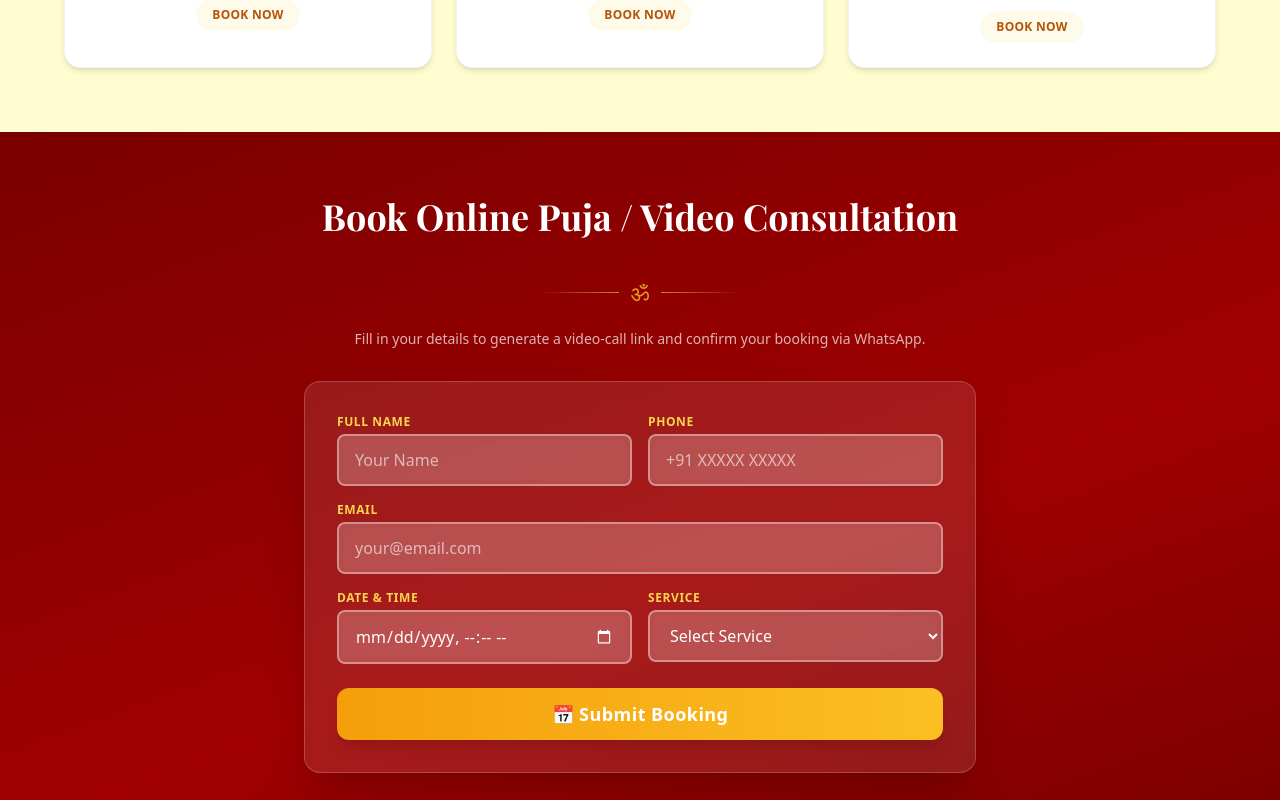
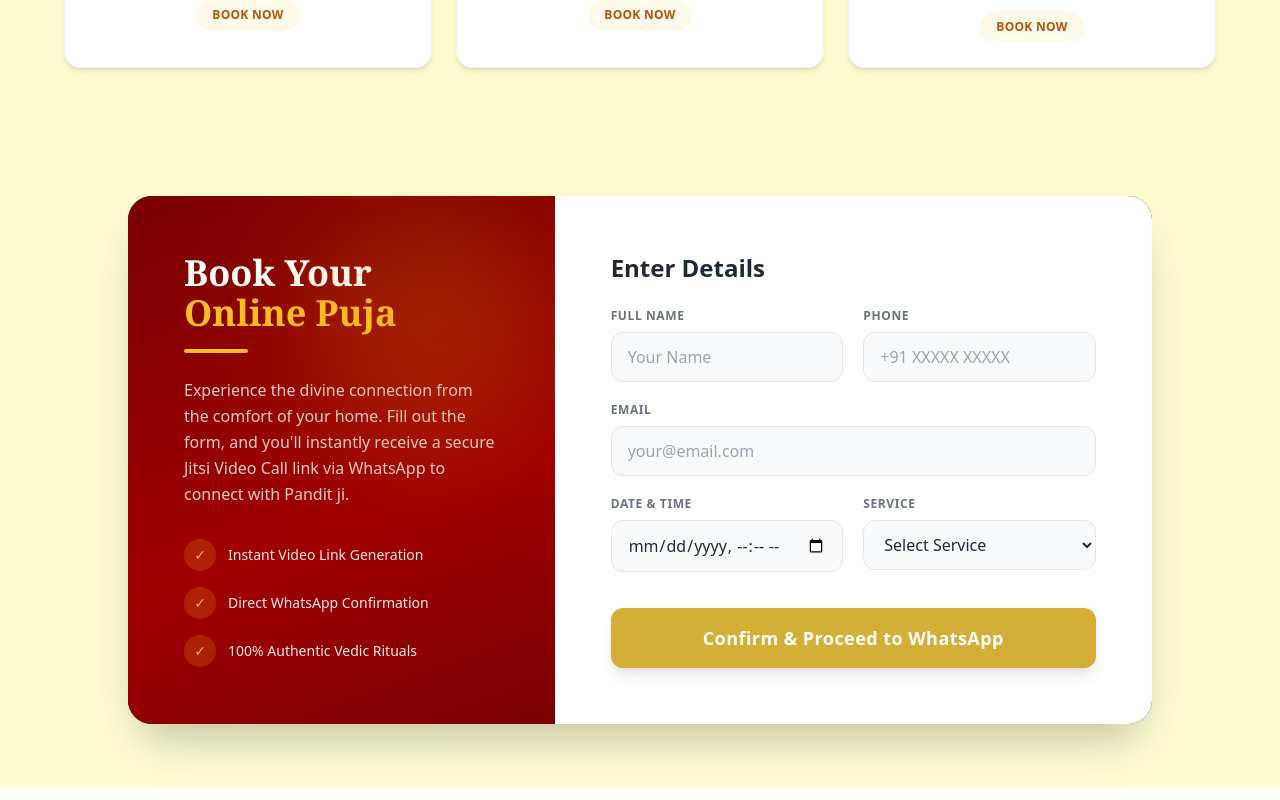
Before and after one commit to chykeshav/Santosh-Shastri-Website, a React (Vite) app in the folder frontend/: page / in a window 1280 px wide. Shown: the part 1980-2780 px from the top of the page. Built offline with nearby package versions, Linux system fonts and the light colour scheme.

Commit message:
Upgrade all sections (Contact, About, Booking) to premium contained UI

```diff
--- a/frontend/src/components/AboutUs.tsx
+++ b/frontend/src/components/AboutUs.tsx
@@ -1,22 +1,58 @@
 import React from 'react';
-import Footer from './Footer';
 
 function AboutUs() {
   return (
-    <div className="flex flex-col min-h-screen bg-gray-50">
-      <div className="flex-grow max-w-4xl mx-auto px-4 py-12 text-gray-800">
-        <div className="mb-8">
-          <a href="/" className="text-amber-600 font-semibold hover:underline">← Back to Home</a>
-        </div>
-        <h1 className="text-3xl font-bold text-amber-700 mb-6 font-serif">About Us</h1>
-        <div className="space-y-4 bg-white p-6 md:p-10 rounded-2xl shadow-sm border border-gray-100">
-          <p>Namaste, welcome to Santosh Shastri's official website.</p>
-          <p>With years of experience in conducting Vedic rituals, Puja-Paath, and providing Court Marriage Assistance, we strive to bring peace, prosperity, and legal ease to our clients' lives in Mumbai, Maharashtra and beyond.</p>
-          <p>Our services include Navgrah Puja, Satyanarayan Puja, Ganpati Puja, Marriage Registration, and personalized Kundli consultations. We believe in preserving traditional Vedic authenticity while offering modern convenience like Video Call consultations.</p>
-          <p>For any inquiries, feel free to contact us via WhatsApp or Email.</p>
+    <div className="flex-grow bg-[#FFFDD0] py-16 px-4 flex items-center justify-center">
+      <div className="max-w-5xl w-full">
+        {/* Premium Contained About Card */}
+        <div className="bg-white rounded-3xl overflow-hidden shadow-2xl flex flex-col md:flex-row border border-amber-100">
+
+          {/* Left Image Area */}
+          <div className="w-full md:w-2/5 relative min-h-[400px]">
+            <img
+              src="https://loremflickr.com/600/800/temple,india?random=30"
+              alt="About Santosh Shastri"
+              className="w-full h-full object-cover"
+            />
+            {/* Gradient Overlay */}
+            <div className="absolute inset-0 bg-gradient-to-t from-maroon/90 to-transparent flex items-end p-8">
+              <div className="text-white">
+                <span className="text-4xl text-amber-400 mb-2 block">ॐ</span>
+                <h2 className="text-2xl font-bold font-serif">Trust &amp; Tradition</h2>
+              </div>
+            </div>
+          </div>
+
+          {/* Right Content Area */}
+          <div className="w-full md:w-3/5 p-10 md:p-16 flex flex-col justify-center bg-white relative">
+            <h1 className="text-4xl md:text-5xl font-bold mb-6 font-serif text-maroon">
+              About Us
+            </h1>
+
+            <div className="space-y-5 text-gray-600 text-lg leading-relaxed">
+              <p>
+                <strong className="text-amber-700">Namaste,</strong> welcome to Pandit Santosh Shastri's official website.
+              </p>
+              <p>
+                With decades of profound experience in conducting authentic Vedic rituals, Puja-Paath, and providing expert Court Marriage Assistance, we strive to bring peace, prosperity, and legal ease to our clients' lives in Mumbai and across Maharashtra.
+              </p>
+              <p>
+                Our specialized services include <span className="font-semibold text-gray-800">Navgrah Puja, Satyanarayan Puja, Ganpati Puja, Marriage Registration</span>, and highly personalized <span className="font-semibold text-gray-800">Kundli consultations</span>.
+              </p>
+              <p>
+                We believe in preserving traditional Vedic authenticity while embracing modern convenience, such as our seamless Online Video Call consultations.
+              </p>
+            </div>
+
+            <div className="mt-10">
+              <a href="/#booking" className="inline-block bg-amber-500 text-white font-bold px-8 py-3 rounded-lg shadow-lg hover:bg-amber-400 transition-colors">
+                Book a Service
+              </a>
+            </div>
+          </div>
+
         </div>
       </div>
-      <Footer />
     </div>
   );
 }
--- a/frontend/src/components/BookingForm.tsx
+++ b/frontend/src/components/BookingForm.tsx
@@ -1,16 +1,10 @@
 import React, { useState, useEffect } from 'react';
 import axios from 'axios';
 
-// Fallback only used if VITE_BACKEND_URL wasn't set at build time.
-// IMPORTANT: whichever host you actually deploy the backend to (Railway, Render, or
-// api.santoshshastri.site), set VITE_BACKEND_URL to that URL in the frontend's build
-// env (Vercel project settings) — it is trusted directly, no need to edit this file.
 const FALLBACK_BACKEND = 'https://santoshshastri-backend-production.up.railway.app';
 
 function resolveBackendUrl(): string {
   const raw = String(import.meta.env.VITE_BACKEND_URL ?? '').trim().replace(/\/+$/, '');
-  // Any well-formed http(s) URL set at build time is trusted — it comes from our own
-  // Vercel project config, not from anything a visitor can influence.
   const isWellFormed = /^https?:\/\/[^\s/]+$/.test(raw);
   return isWellFormed ? raw : FALLBACK_BACKEND;
 }
@@ -57,7 +51,6 @@ function BookingForm() {
       setStatus('success');
       setMessage('Redirecting to WhatsApp...');
 
-      // WhatsApp redirection
       const waNumber = '919323152991';
       const waText = `Namaste Santosh ji,\n\nMeri nayi booking hai:\nNaam: ${formData.name}\nPhone: ${formData.phone}\nService: ${formData.service}\nDate/Time: ${formData.datetime}\n\nVideo Call Link: ${meetLink}`;
       const waUrl = `https://wa.me/${waNumber}?text=${encodeURIComponent(waText)}`;
@@ -73,21 +66,48 @@ function BookingForm() {
   };
 
   return (
-    <section className="booking-gradient text-white py-16 px-4" id="booking">
-      <div className="max-w-2xl mx-auto">
-        {/* Header */}
-        <h2 className="section-title text-white" style={{ fontFamily: "'Playfair Display', serif" }}>
-          Book Online Puja / Video Consultation
+    <section className="bg-[#FFFDD0] py-16 px-4" id="booking">
+      <div className="max-w-5xl mx-auto">
+        <div className="rounded-3xl overflow-hidden shadow-2xl flex flex-col md:flex-row bg-[#0f0f0f]">
+
+          {/* Left Decorative/Info Area */}
+          <div className="w-full md:w-5/12 booking-gradient p-10 md:p-14 text-white relative flex flex-col justify-center">
+            {/* Subtle glow */}
+            <div className="absolute top-0 right-0 w-64 h-64 bg-amber-500/20 rounded-full blur-3xl pointer-events-none"></div>
+
+            <h2 className="text-3xl md:text-4xl font-bold mb-4 font-serif leading-tight">
+              Book Your <br/><span className="text-amber-400">Online Puja</span>
             </h2>
-        <div className="om-divider" style={{ color: '#fbbf24' }}>ॐ</div>
-        <p className="text-center text-white/70 mb-8 text-sm">
-          Fill in your details to generate a video-call link and confirm your booking via WhatsApp.
+            <div className="w-16 h-1 bg-amber-400 mb-6 rounded"></div>
+
+            <p className="text-white/80 mb-8 leading-relaxed">
+              Experience the divine connection from the comfort of your home. Fill out the form, and you'll instantly receive a secure Jitsi Video Call link via WhatsApp to connect with Pandit ji.
             </p>
 
-        <form onSubmit={handleSubmit} className="flex flex-col gap-4 bg-white/10 backdrop-blur-md rounded-2xl p-8 shadow-2xl border border-white/20">
-          <div className="grid grid-cols-1 sm:grid-cols-2 gap-4">
+            <ul className="space-y-4">
+              <li className="flex items-center gap-3 text-sm text-white/90">
+                <span className="w-8 h-8 rounded-full bg-amber-500/20 flex items-center justify-center text-amber-400">✓</span>
+                Instant Video Link Generation
+              </li>
+              <li className="flex items-center gap-3 text-sm text-white/90">
+                <span className="w-8 h-8 rounded-full bg-amber-500/20 flex items-center justify-center text-amber-400">✓</span>
+                Direct WhatsApp Confirmation
+              </li>
+              <li className="flex items-center gap-3 text-sm text-white/90">
+                <span className="w-8 h-8 rounded-full bg-amber-500/20 flex items-center justify-center text-amber-400">✓</span>
+                100% Authentic Vedic Rituals
+              </li>
+            </ul>
+          </div>
+
+          {/* Right Form Area */}
+          <div className="w-full md:w-7/12 p-8 md:p-12 lg:p-14 bg-white relative">
+            <h3 className="text-2xl font-bold text-gray-800 mb-6">Enter Details</h3>
+
+            <form onSubmit={handleSubmit} className="flex flex-col gap-5 relative z-10">
+              <div className="grid grid-cols-1 sm:grid-cols-2 gap-5">
                 <div>
-              <label className="block text-xs font-semibold text-amber-300 mb-1 uppercase tracking-wider">Full Name</label>
+                  <label className="block text-xs font-bold text-gray-500 mb-2 uppercase tracking-wider">Full Name</label>
                   <input
                     type="text"
                     name="name"
@@ -95,11 +115,11 @@ function BookingForm() {
                     value={formData.name}
                     onChange={handleChange}
                     required
-                className="form-input"
+                    className="w-full px-4 py-3 rounded-xl border border-gray-200 bg-gray-50 focus:bg-white focus:outline-none focus:ring-2 focus:ring-amber-500/50 transition-all text-gray-800"
                   />
                 </div>
                 <div>
-              <label className="block text-xs font-semibold text-amber-300 mb-1 uppercase tracking-wider">Phone</label>
+                  <label className="block text-xs font-bold text-gray-500 mb-2 uppercase tracking-wider">Phone</label>
                   <input
                     type="tel"
                     name="phone"
@@ -107,13 +127,13 @@ function BookingForm() {
                     value={formData.phone}
                     onChange={handleChange}
                     required
-                className="form-input"
+                    className="w-full px-4 py-3 rounded-xl border border-gray-200 bg-gray-50 focus:bg-white focus:outline-none focus:ring-2 focus:ring-amber-500/50 transition-all text-gray-800"
                   />
                 </div>
               </div>
 
               <div>
-            <label className="block text-xs font-semibold text-amber-300 mb-1 uppercase tracking-wider">Email</label>
+                <label className="block text-xs font-bold text-gray-500 mb-2 uppercase tracking-wider">Email</label>
                 <input
                   type="email"
                   name="email"
@@ -121,35 +141,34 @@ function BookingForm() {
                   value={formData.email}
                   onChange={handleChange}
                   required
-              className="form-input"
+                  className="w-full px-4 py-3 rounded-xl border border-gray-200 bg-gray-50 focus:bg-white focus:outline-none focus:ring-2 focus:ring-amber-500/50 transition-all text-gray-800"
                 />
               </div>
 
-          <div className="grid grid-cols-1 sm:grid-cols-2 gap-4">
+              <div className="grid grid-cols-1 sm:grid-cols-2 gap-5">
                 <div>
-              <label className="block text-xs font-semibold text-amber-300 mb-1 uppercase tracking-wider">Date &amp; Time</label>
+                  <label className="block text-xs font-bold text-gray-500 mb-2 uppercase tracking-wider">Date &amp; Time</label>
                   <input
                     type="datetime-local"
                     name="datetime"
                     value={formData.datetime}
                     onChange={handleChange}
                     required
-                className="form-input"
-                style={{ colorScheme: 'dark' }}
+                    className="w-full px-4 py-3 rounded-xl border border-gray-200 bg-gray-50 focus:bg-white focus:outline-none focus:ring-2 focus:ring-amber-500/50 transition-all text-gray-800"
                   />
                 </div>
                 <div>
-              <label className="block text-xs font-semibold text-amber-300 mb-1 uppercase tracking-wider">Service</label>
+                  <label className="block text-xs font-bold text-gray-500 mb-2 uppercase tracking-wider">Service</label>
                   <select
                     name="service"
                     value={formData.service}
                     onChange={handleChange}
                     required
-                className="form-input"
+                    className="w-full px-4 py-3 rounded-xl border border-gray-200 bg-gray-50 focus:bg-white focus:outline-none focus:ring-2 focus:ring-amber-500/50 transition-all text-gray-800"
                   >
-                <option value="" disabled className="text-gray-800">Select Service</option>
+                    <option value="" disabled>Select Service</option>
                     {services.map((s) => (
-                  <option key={s} value={s} className="text-gray-800">{s}</option>
+                      <option key={s} value={s}>{s}</option>
                     ))}
                   </select>
                 </div>
@@ -158,13 +177,12 @@ function BookingForm() {
               <button
                 type="submit"
                 disabled={status === 'loading'}
-            className="mt-2 w-full py-3 px-6 rounded-xl font-bold text-white text-lg tracking-wide shadow-lg
-                       bg-gradient-to-r from-amber-500 to-amber-400
-                       hover:from-amber-400 hover:to-yellow-300 hover:text-amber-900
+                className="mt-4 w-full py-4 px-6 rounded-xl font-bold text-white text-lg tracking-wide shadow-lg
+                           bg-[#D4AF37] hover:bg-amber-500
                            disabled:opacity-60 disabled:cursor-not-allowed
                            active:scale-95 transition-all duration-200"
               >
-            {status === 'loading' ? '⏳ Submitting...' : '📅 Submit Booking'}
+                {status === 'loading' ? 'Submitting...' : 'Confirm & Proceed to WhatsApp'}
               </button>
             </form>
 
@@ -172,12 +190,14 @@ function BookingForm() {
             {message && (
               <div className={`mt-5 p-4 rounded-xl text-center font-medium text-sm
                 ${status === 'success'
-              ? 'bg-green-500/20 border border-green-400/40 text-green-200'
-              : 'bg-red-500/20 border border-red-400/40 text-red-200'
+                  ? 'bg-green-50 border border-green-200 text-green-700'
+                  : 'bg-red-50 border border-red-200 text-red-700'
                 }`}>
                 {message}
               </div>
             )}
+          </div>
+        </div>
       </div>
     </section>
   );
--- a/frontend/src/components/ContactUs.tsx
+++ b/frontend/src/components/ContactUs.tsx
@@ -1,40 +1,81 @@
 import React from 'react';
-import Footer from './Footer';
 
 function ContactUs() {
   return (
-    <div className="flex flex-col min-h-screen bg-gray-50">
-      <div className="flex-grow max-w-4xl mx-auto px-4 py-12 text-gray-800">
-        <div className="mb-8">
-          <a href="/" className="text-amber-600 font-semibold hover:underline">← Back to Home</a>
-        </div>
-        <h1 className="text-3xl font-bold text-amber-700 mb-6 font-serif">Contact Us</h1>
-        <div className="space-y-4 bg-white p-6 md:p-10 rounded-2xl shadow-sm border border-gray-100">
-          <p>We are here to assist you with all your queries related to Vedic rituals, Puja-Paath, and Court Marriage Assistance.</p>
+    <div className="flex-grow bg-[#FFFDD0] py-16 px-4 flex items-center justify-center">
+      <div className="max-w-4xl w-full">
+        {/* Contact Card in Premium Dark Theme */}
+        <div className="bg-[#0f0f0f] text-white rounded-3xl overflow-hidden shadow-2xl flex flex-col md:flex-row">
 
-          <div className="mt-8 space-y-6">
-            <div>
-              <h2 className="text-xl font-bold text-gray-900 mb-2">WhatsApp / Phone</h2>
-              <p className="text-lg">+91 93231 52991</p>
-            </div>
+          {/* Left Info Area */}
+          <div className="w-full md:w-1/2 p-10 md:p-14 relative overflow-hidden">
+            <div className="absolute top-0 right-0 w-64 h-64 bg-amber-500/10 rounded-full blur-3xl"></div>
 
-            <div>
-              <h2 className="text-xl font-bold text-gray-900 mb-2">Email Address</h2>
-              <p className="text-lg">soumyamarriagebureau@gmail.com</p>
-            </div>
+            <h1 className="text-4xl font-bold mb-8 font-serif" style={{ color: '#D4AF37' }}>
+              Contact us
+            </h1>
 
-            <div>
-              <h2 className="text-xl font-bold text-gray-900 mb-2">Office Location</h2>
-              <p className="text-lg">Mumbai, Maharashtra, India</p>
+            <p className="text-gray-400 mb-10 text-lg leading-relaxed">
+              We are here to assist you with all your queries related to Vedic rituals, Puja-Paath, and Court Marriage Assistance in Mumbai.
+            </p>
+
+            <div className="space-y-8 relative z-10">
+              {/* Location */}
+              <div className="flex items-start gap-5">
+                <div className="w-12 h-12 flex-shrink-0 bg-pink-500 rounded-full flex items-center justify-center shadow-lg shadow-pink-500/30">
+                  <svg className="w-6 h-6 text-white" fill="none" viewBox="0 0 24 24" stroke="currentColor"><path strokeLinecap="round" strokeLinejoin="round" strokeWidth={2} d="M17.657 16.657L13.414 20.9a1.998 1.998 0 01-2.827 0l-4.243-4.243a8 8 0 1111.314 0z" /><path strokeLinecap="round" strokeLinejoin="round" strokeWidth={2} d="M15 11a3 3 0 11-6 0 3 3 0 016 0z" /></svg>
+                </div>
+                <div>
+                  <h3 className="text-xl font-semibold mb-1 text-gray-200">Our Location</h3>
+                  <p className="text-gray-400 leading-relaxed">Mumbai, Maharashtra, India</p>
+                </div>
+              </div>
+
+              {/* Phone/WhatsApp */}
+              <div className="flex items-start gap-5">
+                <div className="w-12 h-12 flex-shrink-0 bg-amber-500 rounded-full flex items-center justify-center shadow-lg shadow-amber-500/30">
+                  <svg className="w-6 h-6 text-white" fill="currentColor" viewBox="0 0 24 24"><path d="M17.472 14.382c-.297-.149-1.758-.867-2.03-.967-.273-.099-.471-.148-.67.15-.197.297-.767.966-.94 1.164-.173.199-.347.223-.644.075-.297-.15-1.255-.463-2.39-1.475-.883-.788-1.48-1.761-1.653-2.059-.173-.297-.018-.458.13-.606.134-.133.298-.347.446-.52.149-.174.198-.298.298-.497.099-.198.05-.371-.025-.52-.075-.149-.669-1.612-.916-2.207-.242-.579-.487-.5-.669-.51-.173-.008-.371-.01-.57-.01-.198 0-.52.074-.792.372-.272.297-1.04 1.016-1.04 2.479 0 1.462 1.065 2.875 1.213 3.074.149.198 2.096 3.2 5.077 4.487.709.306 1.262.489 1.694.625.712.227 1.36.195 1.871.118.571-.085 1.758-.719 2.006-1.413.248-.694.248-1.289.173-1.413-.074-.124-.272-.198-.57-.347m-5.421 7.403h-.004a9.87 9.87 0 01-5.031-1.378l-.361-.214-3.741.982.998-3.648-.235-.374a9.86 9.86 0 01-1.51-5.26c.001-5.45 4.436-9.884 9.888-9.884 2.64 0 5.122 1.03 6.988 2.898a9.825 9.825 0 012.893 6.994c-.003 5.45-4.437 9.884-9.885 9.884m8.413-18.297A11.815 11.815 0 0012.05 0C5.495 0 .16 5.335.157 11.892c0 2.096.547 4.142 1.588 5.945L.057 24l6.305-1.654a11.882 11.882 0 005.683 1.448h.005c6.554 0 11.89-5.335 11.893-11.893a11.821 11.821 0 00-3.48-8.413z"/></svg>
+                </div>
+                <div>
+                  <h3 className="text-xl font-semibold mb-1 text-gray-200">WhatsApp / Call</h3>
+                  <a href="https://wa.me/919323152991" className="text-gray-400 hover:text-amber-400 transition">+91 93231 52991</a>
+                </div>
+              </div>
+
+              {/* Email */}
+              <div className="flex items-start gap-5">
+                <div className="w-12 h-12 flex-shrink-0 bg-blue-500 rounded-full flex items-center justify-center shadow-lg shadow-blue-500/30">
+                  <svg className="w-6 h-6 text-white" fill="none" viewBox="0 0 24 24" stroke="currentColor"><path strokeLinecap="round" strokeLinejoin="round" strokeWidth={2} d="M3 8l7.89 5.26a2 2 0 002.22 0L21 8M5 19h14a2 2 0 002-2V7a2 2 0 00-2-2H5a2 2 0 00-2 2v10a2 2 0 002 2z" /></svg>
+                </div>
+                <div>
+                  <h3 className="text-xl font-semibold mb-1 text-gray-200">Email</h3>
+                  <a href="mailto:soumyamarriagebureau@gmail.com" className="text-gray-400 hover:text-blue-400 transition block">
+                    soumyamarriagebureau@gmail.com
+                  </a>
+                </div>
+              </div>
+
             </div>
           </div>
 
-          <div className="mt-10 pt-6 border-t border-gray-200">
-            <p className="text-sm text-gray-500">For immediate assistance, we recommend reaching out via WhatsApp.</p>
+          {/* Right Map/Image Area */}
+          <div className="w-full md:w-1/2 bg-gray-900 relative min-h-[300px]">
+            <img src="https://loremflickr.com/600/800/mumbai,city?random=20" alt="Mumbai City" className="w-full h-full object-cover opacity-50" />
+            <div className="absolute inset-0 bg-gradient-to-t from-[#0f0f0f] via-transparent to-transparent"></div>
+            <div className="absolute bottom-10 left-10 right-10">
+              <a
+                href="https://wa.me/919323152991"
+                target="_blank"
+                rel="noopener noreferrer"
+                className="w-full block text-center bg-[#D4AF37] text-gray-900 font-bold text-lg py-4 rounded-xl shadow-xl hover:bg-amber-400 transition"
+              >
+                Chat on WhatsApp Now
+              </a>
+            </div>
           </div>
+
         </div>
       </div>
-      <Footer />
     </div>
   );
 }
```
Lines whose indentation alone changed are shown as unchanged.
